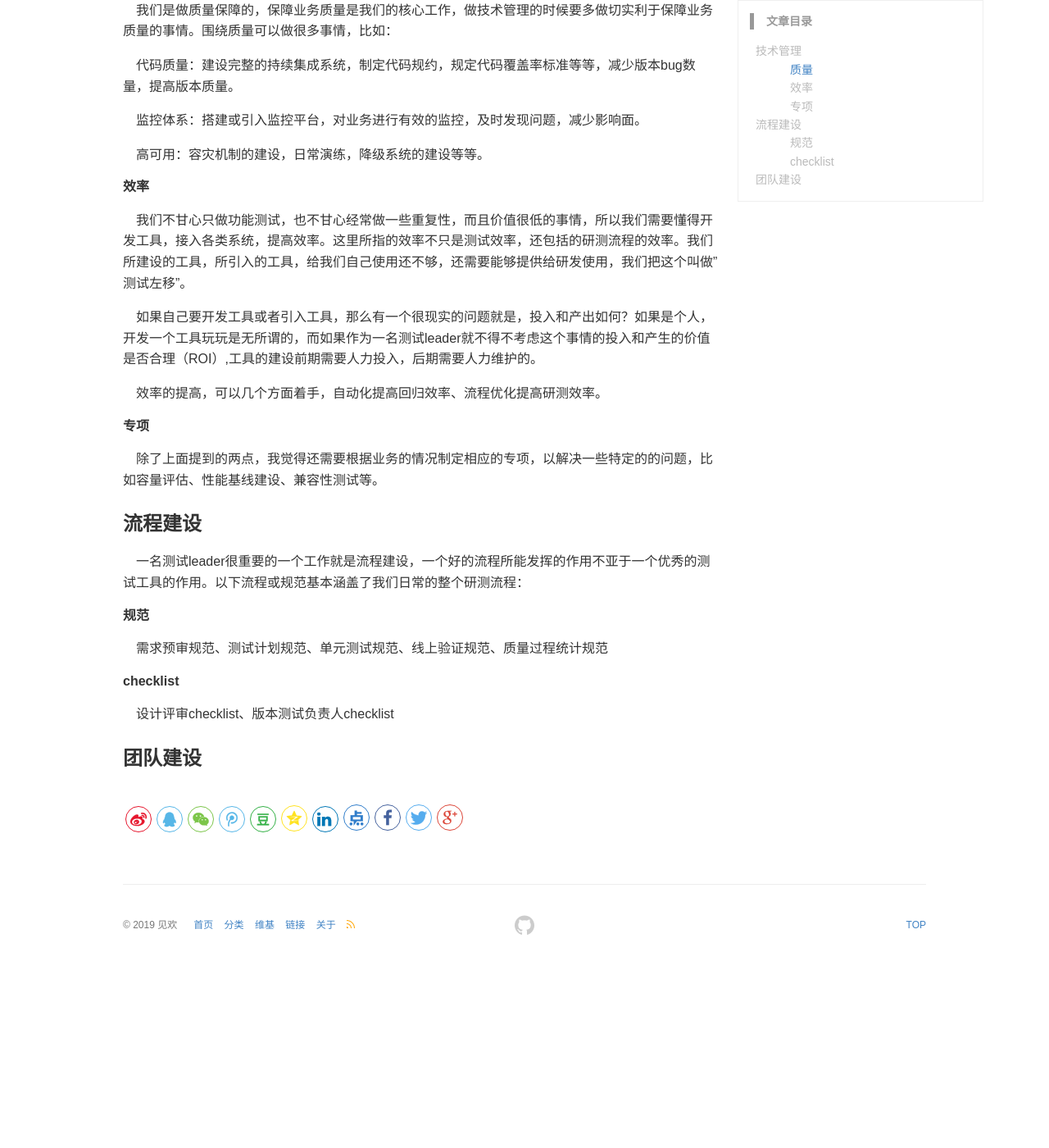
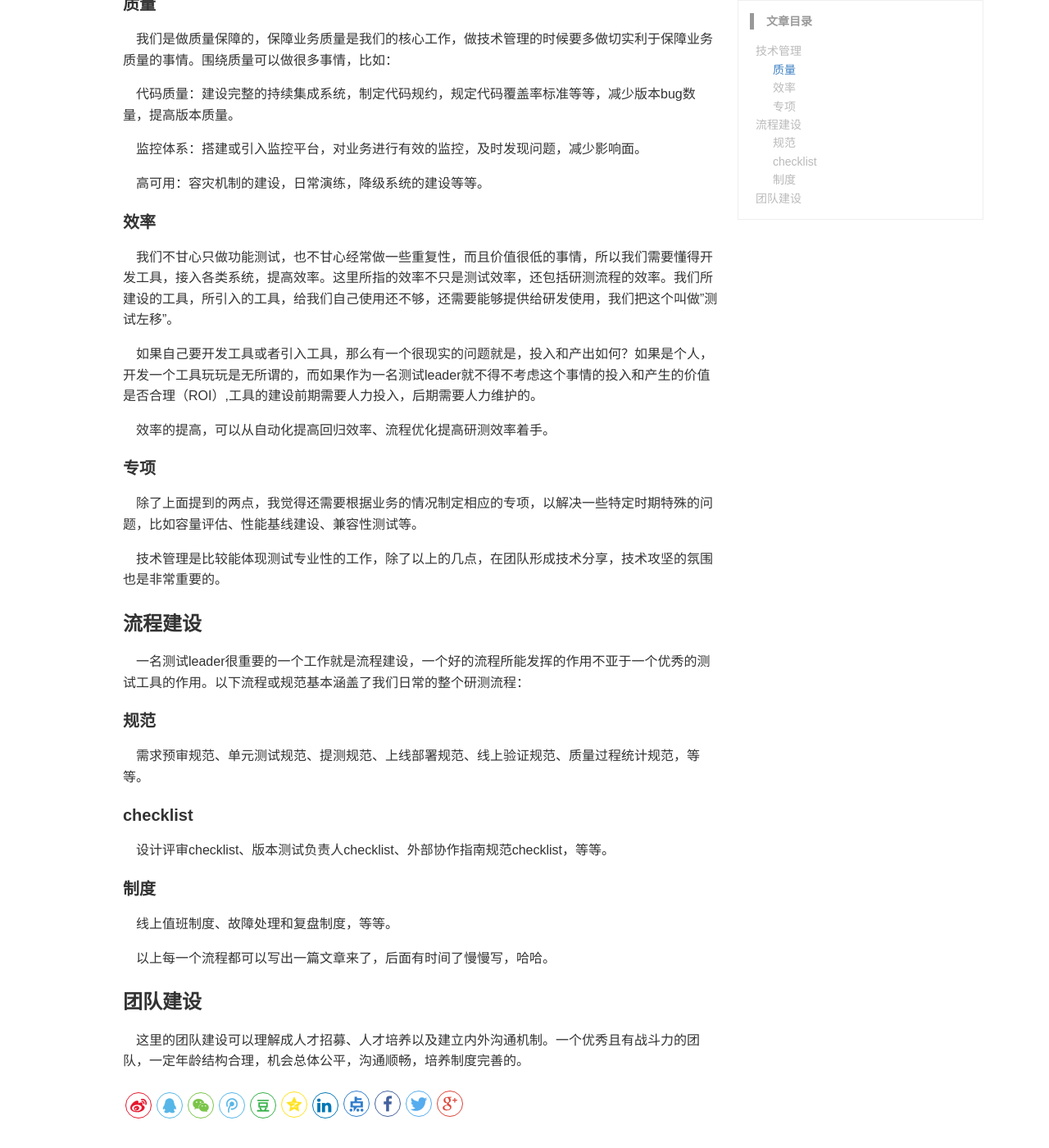
Before and after one commit to bugVanisher/bugVanisher.github.io, a Jekyll site: the page built from _posts/leader/2019-05-19-test-leader.md, in a window 1280 px wide and 1400 px high, scrolled down 637 px. Shown: the whole window at 82% size. Built offline with Jekyll 4.4.1, drawn with Linux system fonts in a browser that asks for light colours; comment, search, counter and statistics services are not loaded; before the commit the page ends 1814 px from its top, so only the background shows below that; some of the changed text lies outside the part shown.

Commit message:
如何做好一名测试leader

```diff
--- a/_posts/leader/2019-05-19-test-leader.md
+++ b/_posts/leader/2019-05-19-test-leader.md
@@ -6,7 +6,7 @@
 keywords: 测试leader, 测试管理
 ---
 
-从事互联网行业，测试开发-质量保障方向将近5年了，今天我想围绕如何做好一名大型互联网产品的测试leader说说我浅薄的看法。一名管理者更多时候需要为整个team考虑，而不只是关注自己工作的那一部分。
+从事互联网行业，测试开发-质量保障方向将近5年了，今天我想围绕如何做好一名大型互联网产品的测试leader说说我浅薄的看法。不同于一线工作的人员，只管做好分配给自己的工作，一名管理者更多时候需要为整个team考虑，主动识别团队的问题，主动去预判整个业务甚至是行业的趋势，从而提前规划。
 
 我认为，一名测试leader应该从这几个方面开展自己的工作：技术管理、流程建设、团队建设。
 
@@ -15,7 +15,7 @@
 ### 技术管理
 有个普遍的认知就是，研发工程师的技术深度比测试工程师要深很多，而测试工程师的技术广度则要大很多。确实，由于测试需求的多样性和测试场景的复杂性，测试需要掌握的技术面会更多,比如性能测试、兼容性测试、自动化测试等等。测试技术管理，可以从三个方向进行考虑，分别是质量、效率、专项。
 
-##### 质量
+#### 质量
 我们是做质量保障的，保障业务质量是我们的核心工作，做技术管理的时候要多做切实利于保障业务质量的事情。围绕质量可以做很多事情，比如：
 
 代码质量：建设完整的持续集成系统，制定代码规约，规定代码覆盖率标准等等，减少版本bug数量，提高版本质量。
@@ -24,23 +24,31 @@
 
 高可用：容灾机制的建设，日常演练，降级系统的建设等等。
 
-##### 效率
-我们不甘心只做功能测试，也不甘心经常做一些重复性，而且价值很低的事情，所以我们需要懂得开发工具，接入各类系统，提高效率。这里所指的效率不只是测试效率，还包括的研测流程的效率。我们所建设的工具，所引入的工具，给我们自己使用还不够，还需要能够提供给研发使用，我们把这个叫做"测试左移"。
+#### 效率
+我们不甘心只做功能测试，也不甘心经常做一些重复性，而且价值很低的事情，所以我们需要懂得开发工具，接入各类系统，提高效率。这里所指的效率不只是测试效率，还包括研测流程的效率。我们所建设的工具，所引入的工具，给我们自己使用还不够，还需要能够提供给研发使用，我们把这个叫做"测试左移"。
 
 如果自己要开发工具或者引入工具，那么有一个很现实的问题就是，投入和产出如何？如果是个人，开发一个工具玩玩是无所谓的，而如果作为一名测试leader就不得不考虑这个事情的投入和产生的价值是否合理（ROI）,工具的建设前期需要人力投入，后期需要人力维护的。
 
-效率的提高，可以几个方面着手，自动化提高回归效率、流程优化提高研测效率。
+效率的提高，可以从自动化提高回归效率、流程优化提高研测效率着手。
 
-##### 专项
-除了上面提到的两点，我觉得还需要根据业务的情况制定相应的专项，以解决一些特定的的问题，比如容量评估、性能基线建设、兼容性测试等。
+#### 专项
+除了上面提到的两点，我觉得还需要根据业务的情况制定相应的专项，以解决一些特定时期特殊的问题，比如容量评估、性能基线建设、兼容性测试等。
+
+技术管理是比较能体现测试专业性的工作，除了以上的几点，在团队形成技术分享，技术攻坚的氛围也是非常重要的。
 
 ### 流程建设
 一名测试leader很重要的一个工作就是流程建设，一个好的流程所能发挥的作用不亚于一个优秀的测试工具的作用。以下流程或规范基本涵盖了我们日常的整个研测流程：
 
-##### 规范
-需求预审规范、测试计划规范、单元测试规范、线上验证规范、质量过程统计规范
+#### 规范
+需求预审规范、单元测试规范、提测规范、上线部署规范、线上验证规范、质量过程统计规范，等等。
 
-##### checklist
-设计评审checklist、版本测试负责人checklist
+#### checklist
+设计评审checklist、版本测试负责人checklist、外部协作指南规范checklist，等等。
+
+#### 制度
+线上值班制度、故障处理和复盘制度，等等。
+
+以上每一个流程都可以写出一篇文章来了，后面有时间了慢慢写，哈哈。
 
 ### 团队建设
+这里的团队建设可以理解成人才招募、人才培养以及建立内外沟通机制。一个优秀且有战斗力的团队，一定年龄结构合理，机会总体公平，沟通顺畅，培养制度完善的。
```
